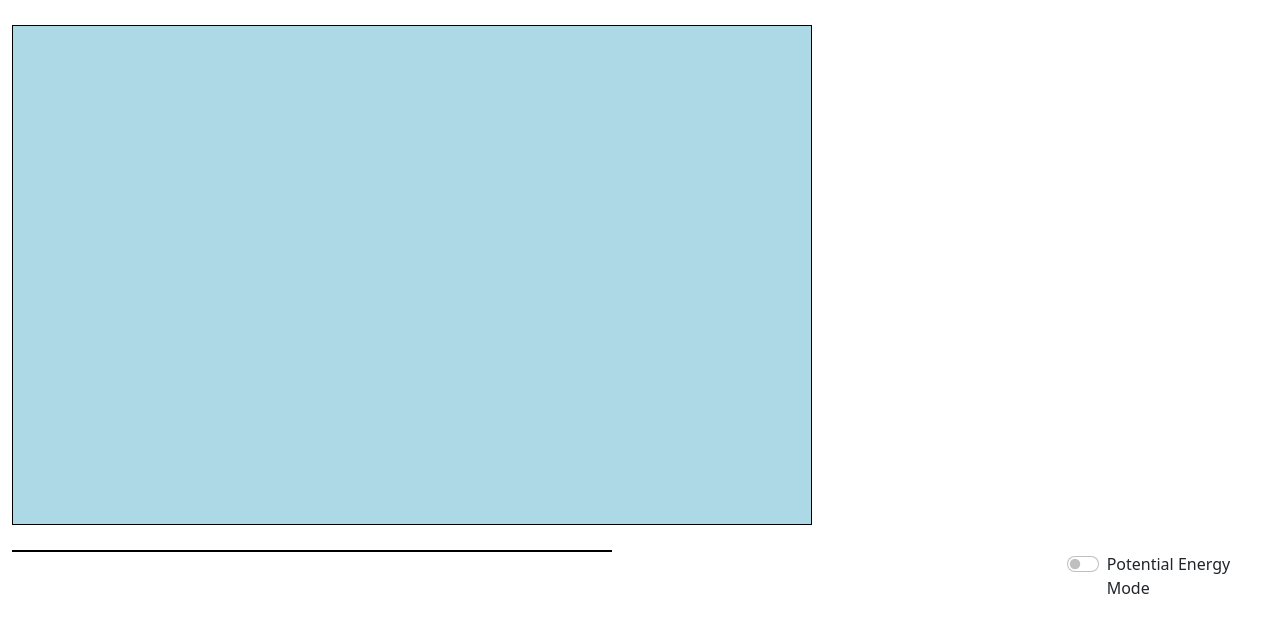
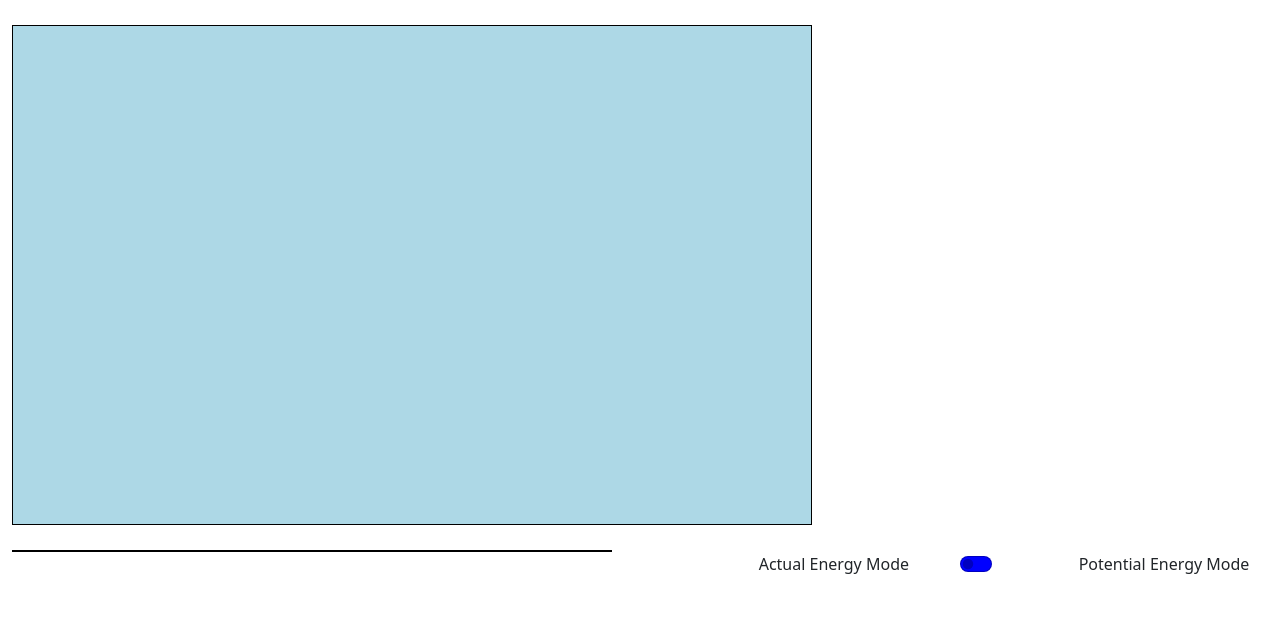
Before and after one commit to heartificer/heartificer.github.io, a website: page index.html in a window 1280 px wide. Shown: the part 70-702 px from the top of the page. Drawn offline with nearby package versions, Linux system fonts and the light colour scheme; no server answers.

Commit message:
Switch Updates

```diff
--- a/index.html
+++ b/index.html
@@ -47,12 +47,14 @@
             <div id="map" style="display: inline-block;"></div>
             <div id="chart" style="display: inline-block;"></div>
             <div id="potential" class="row justify-content-end" >
-              <div class="col-4">
-
+              <div class="col-2">
+                <label class="form-check-label" for="flexSwitchCheckChecked" id="potentialText">Actual Energy Mode</label>
               </div>
-              <div class="form-check form-switch col-2">
+              <div class="col-1 form-check form-switch">
                 <input class="form-check-input" type="checkbox" id="potentialCheckbox" unchecked>
-                <label class="form-check-label" for="flexSwitchCheckChecked">Potential Energy Mode</label>
+              </div>
+              <div class="col-2">
+                <label class="form-check-label" for="flexSwitchCheckChecked" id="potentialText">Potential Energy Mode</label>
               </div>
             </div>
             <div id="tooltip">
--- a/map.js
+++ b/map.js
@@ -265,7 +265,8 @@ document.addEventListener("DOMContentLoaded", function(event) { /* begin "DOMCon
         // get the data
         const potential =  document.querySelector('#potentialCheckbox')
         potential.addEventListener('click', (e) => cbClick(e, region));
-
+        const potentialText = document.querySelector('#potentialText');
+        console.log(potentialText);
         if (potential.checked){
             console.log('drawing Potential energy')
             energy_type = "Potential"
--- a/resources/css/map.css
+++ b/resources/css/map.css
@@ -74,3 +74,13 @@ svg{
     display:inline-block;
     margin: 0 auto;
 }
+
+#potentialCheckbox:checked
+{
+    background-color: blue;
+}
+
+#potentialCheckbox
+{
+    background-color: blue;
+}
```
